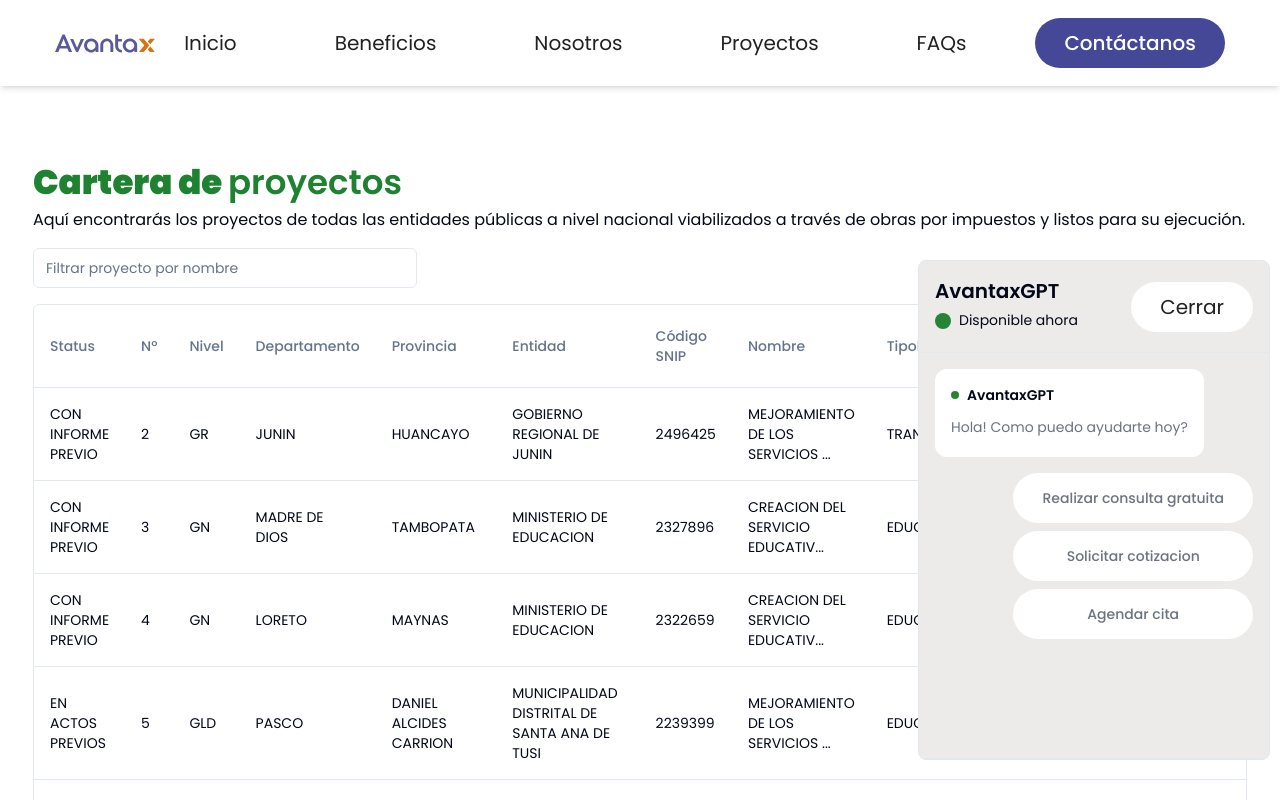
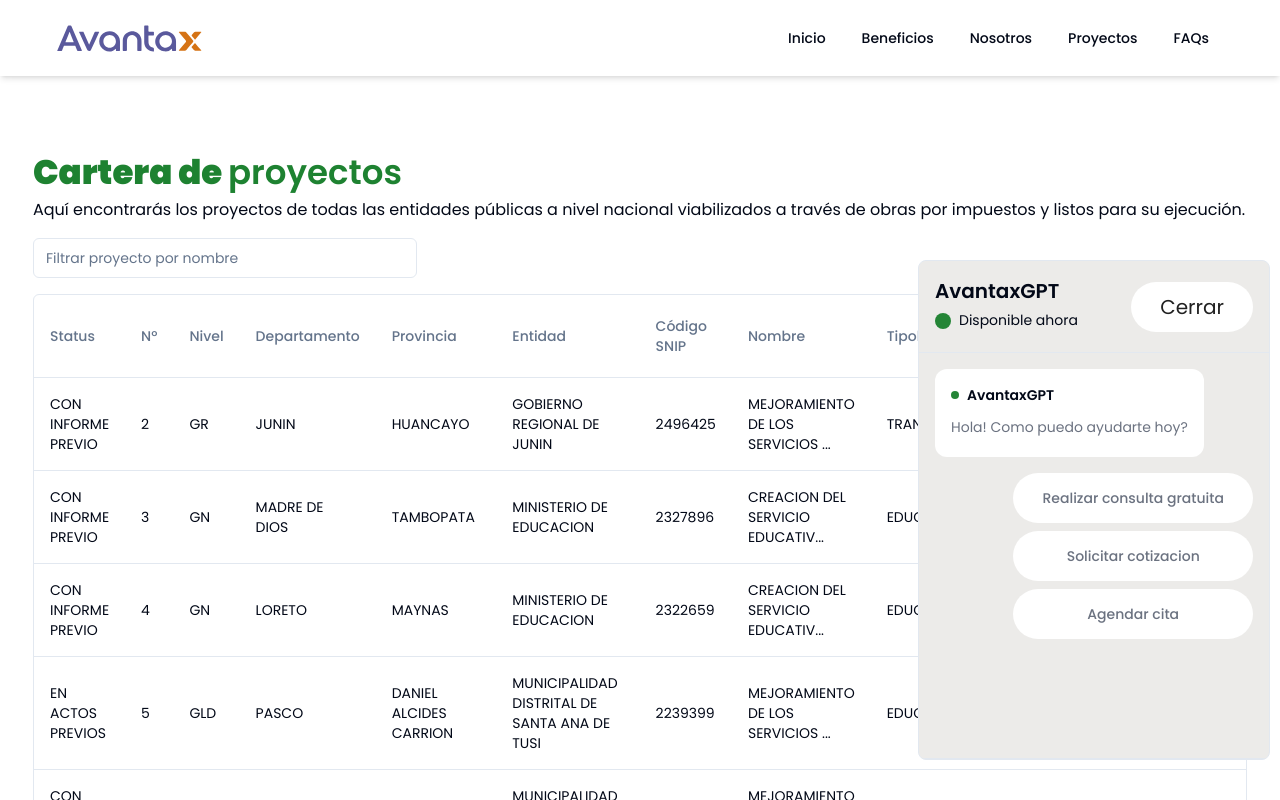
Before and after one commit to vr1eva/avantax, a Next.js app: page /proyectos in a window 1280 px wide. Shown: the top 800 px of the page. Built offline with nearby package versions, Linux system fonts and the light colour scheme.

Commit message:
fix hamburger menu styles

```diff
--- a/package.json
+++ b/package.json
@@ -14,6 +14,7 @@
     "@radix-ui/react-checkbox": "^1.0.4",
     "@radix-ui/react-dropdown-menu": "^2.0.6",
     "@radix-ui/react-label": "^2.0.2",
+    "@radix-ui/react-navigation-menu": "^1.1.4",
     "@radix-ui/react-separator": "^1.0.3",
     "@radix-ui/react-slot": "^1.0.2",
     "@tanstack/react-table": "^8.15.3",
--- a/src/components/header.tsx
+++ b/src/components/header.tsx
@@ -1,66 +1,52 @@
 "use client"
 
-import { useState, useEffect } from "react"
+import { useState } from "react"
 import Image from 'next/image'
 import Link from "next/link"
-import { usePathname } from 'next/navigation'
-import { LINKS, HIGHLIGHTED_PATH } from "@/assets/constants"
+import { LINKS } from "@/assets/constants"
 import menuExpanded from "@/assets/menuExpanded.svg"
 import menu from "@/assets/menu.svg"
-import linkedinGold from "@/assets/linkedin-gold.svg"
-import instagramGold from "@/assets/instagram-gold.svg"
-import twitterGold from "@/assets/twitter-gold.svg"
 import { buttonVariants } from "@/components/ui/button"
 import Logo from "@/components/logo"
+import Menu from "@/components/menu"
 
 function Navbar() {
-    const pathname = usePathname()
     const [menuOpen, setMenuOpen] = useState(false)
-
-    useEffect(() => {
-        setMenuOpen(false)
-    }, [pathname])
-
     const classNames = {
-        nav: `hidden md:relative absolute md:flex md:ml-auto md:gap-10 max-w-[1440px]`,
-        expandedNav: `items-center text-right flex absolute hidden top-[90px] right-0 flex-col z-1 py-[45px] px-[35px] bg-white w-full z-10 items-end`,
-        menu: `flex md:hw-full md:hidden cursor-pointer md:ml-auto md:order-2`,
-        link: `text-[20px] leading-[32px] *:p-0 last-of-type:h-[50px] flex items-center`,
+        nav: `absolute right-0 bg-white w-full top-[57px] text-right p-[45px_35px] flex flex-col gap-[30px]`,
+        link: `text-[20px] leading-[32px] flex flex-col items-end`,
         linkButton: `font-normal text-[20px] leading-[30px] py-[10px] px-[29px]`,
         activeLink: `font-medium text-[20px] leading-[30px] text-indigo`,
-        social: `flex gap-[47px] w-[178px] items-center mt-[278px] md:hidden`
+        social: `flex gap-[47px] w-[178px] items-center mt-[278px] md:hidden`,
+        hamburgerMenu: `md:hidden flex cursor-pointer`
     }
 
     return (
         <>
-            <Image alt="open menu" className={classNames.menu} src={menuOpen ? menuExpanded : menu} width={30} height={18} />
-            <div className={`${classNames.nav} ${menuOpen ? classNames.expandedNav : null}`}>
-                {LINKS.map((link) => {
-                    return (
-                        <Link passHref className={`${classNames.link}  ${buttonVariants({ variant: link.path == HIGHLIGHTED_PATH ? "primary" : "default" })}`} key={link.name} href={link.path}  >
+            <Menu className="hidden md:block" />
+            <Image className={classNames.hamburgerMenu} onClick={() => setMenuOpen(!menuOpen)} alt="open menu" src={menuOpen ? menuExpanded : menu} width={16} height={16} />
+            {menuOpen ?
+                <nav className={classNames.nav}>
+                    {LINKS.map((link, index, array) => (
+                        <Link onClick={() => setMenuOpen(false)} passHref className={`${classNames.link} ${index === array.length - 1 ? buttonVariants({ variant: "primary" }) : ""} `} key={link.name} href={link.path}  >
                             {link.name}
-                        </Link>)
-                })}
-                <div className={classNames.social}>
-                    <Link href="https://www.linkedin.com/company/avantax-peru/?viewAsMember=true"><Image alt="linkedin" width={28} height={28} src={linkedinGold} /> </Link>
-                    <Link href="https://twitter.com/avantax_peru"><Image alt="twitter" width={28} height={28} src={twitterGold} /></Link>
-                    <Link href="https://www.instagram.com/avantax.pe/"><Image alt="instagram" width={28} height={28} src={instagramGold} /></Link>
-                </div>
-            </div>
+                        </Link>
+                    ))}
+
+                </nav >
+                : null}
         </>
     )
 }
 
 export default function Header() {
     const classNames = {
-        header: `bg-white relative z-[200] shadow-md px-[24px] py-[18px] flex md:px-[55px] mx-auto w-full items-center sticky top-0`
+        header: `justify-between bg-white relative z-[200] shadow-md px-[24px] py-[18px] flex md:px-[55px] mx-auto w-full items-center sticky top-0`
     }
     return (
         <header className={classNames.header}>
             <Logo />
-            <div className="ml-auto">
-                <Navbar />
-            </div>
+            <Navbar />
         </header>
     );
 }
--- /dev/null
+++ b/src/components/menu.tsx
@@ -0,0 +1,89 @@
+"use client"
+
+import * as React from "react"
+import Link from "next/link"
+
+import { cn } from "@/lib/utils"
+import {
+    NavigationMenu,
+    NavigationMenuItem,
+    NavigationMenuLink,
+    NavigationMenuList,
+    navigationMenuTriggerStyle,
+} from "@/components/ui/navigation-menu"
+
+const components: { title: string; href: string; description: string }[] = [
+    {
+        title: "Inicio",
+        href: "/",
+        description:
+            "Home.",
+    },
+    {
+        title: "Beneficios",
+        href: "/#beneficios",
+        description:
+            "Conoce los beneficios que tiene Avantax para tu empresa.",
+    },
+    {
+        title: "Nosotros",
+        href: "/nosotros",
+        description:
+            "Conoce el equipo que hace posible Avantax.",
+    },
+    {
+        title: "Proyectos",
+        href: "/proyectos",
+        description: "Inspecciona los proyectos en los que hemos trabajado.",
+    },
+    {
+        title: "FAQs",
+        href: "/faq",
+        description:
+            "Preguntas frecuentes.",
+    },
+]
+
+export default function Menu({ className }: { className: string }) {
+    return (
+        <NavigationMenu className={className}>
+            <NavigationMenuList>
+                {components.map(item => (
+                    <NavigationMenuItem key={item.title}>
+                        <Link href={item.href} legacyBehavior passHref>
+                            <NavigationMenuLink className={navigationMenuTriggerStyle()}>
+                                {item.title}
+                            </NavigationMenuLink>
+                        </Link>
+                    </NavigationMenuItem>
+                ))}
+            </NavigationMenuList>
+        </NavigationMenu>
+    )
+}
+
+const ListItem = React.forwardRef<
+    React.ElementRef<"a">,
+    React.ComponentPropsWithoutRef<"a">
+>(({ className, title, children, ...props }, ref) => {
+    return (
+        <li>
+            <NavigationMenuLink asChild>
+                <a
+                    ref={ref}
+                    className={cn(
+                        "block select-none space-y-1 rounded-md p-3 leading-none no-underline outline-none transition-colors hover:bg-accent hover:text-accent-foreground focus:bg-accent focus:text-accent-foreground",
+                        className
+                    )}
+                    {...props}
+                >
+                    <div className="text-sm font-medium leading-none">{title}</div>
+                    <p className="line-clamp-2 text-sm leading-snug text-muted-foreground">
+                        {children}
+                    </p>
+                </a>
+            </NavigationMenuLink>
+        </li>
+    )
+})
+ListItem.displayName = "ListItem"
--- a/src/components/ui/button.tsx
+++ b/src/components/ui/button.tsx
@@ -11,7 +11,7 @@ const buttonVariants = cva(
         destructive:
           "bg-destructive text-destructive-foreground hover:bg-destructive/90",
         link: "text-primary underline-offset-4 hover:underline",
-        primary: `bg-indigo text-white hover:bg-eastBay max-[600px]:w-full max-[600px]:py-[10px] max-[600px]:px-[16px]`,
+        primary: `flex items-center justify-center bg-indigo text-white hover:bg-eastBay max-[600px]:w-full max-[600px]:py-[10px] max-[600px]:px-[16px]`,
         secondary: `border-1 border-solid border-dark`,
         tertiary: `text-indigo `,
         light: `text-dark`,
--- /dev/null
+++ b/src/components/ui/navigation-menu.tsx
@@ -0,0 +1,128 @@
+import * as React from "react"
+import * as NavigationMenuPrimitive from "@radix-ui/react-navigation-menu"
+import { cva } from "class-variance-authority"
+import { ChevronDown } from "lucide-react"
+
+import { cn } from "@/lib/utils"
+
+const NavigationMenu = React.forwardRef<
+  React.ElementRef<typeof NavigationMenuPrimitive.Root>,
+  React.ComponentPropsWithoutRef<typeof NavigationMenuPrimitive.Root>
+>(({ className, children, ...props }, ref) => (
+  <NavigationMenuPrimitive.Root
+    ref={ref}
+    className={cn(
+      "relative z-10 flex max-w-max flex-1 items-center justify-center",
+      className
+    )}
+    {...props}
+  >
+    {children}
+    <NavigationMenuViewport />
+  </NavigationMenuPrimitive.Root>
+))
+NavigationMenu.displayName = NavigationMenuPrimitive.Root.displayName
+
+const NavigationMenuList = React.forwardRef<
+  React.ElementRef<typeof NavigationMenuPrimitive.List>,
+  React.ComponentPropsWithoutRef<typeof NavigationMenuPrimitive.List>
+>(({ className, ...props }, ref) => (
+  <NavigationMenuPrimitive.List
+    ref={ref}
+    className={cn(
+      "group flex flex-1 list-none items-center justify-center space-x-1",
+      className
+    )}
+    {...props}
+  />
+))
+NavigationMenuList.displayName = NavigationMenuPrimitive.List.displayName
+
+const NavigationMenuItem = NavigationMenuPrimitive.Item
+
+const navigationMenuTriggerStyle = cva(
+  "group inline-flex h-10 w-max items-center justify-center rounded-md bg-background px-4 py-2 text-sm font-medium transition-colors hover:bg-accent hover:text-accent-foreground focus:bg-accent focus:text-accent-foreground focus:outline-none disabled:pointer-events-none disabled:opacity-50 data-[active]:bg-accent/50 data-[state=open]:bg-accent/50"
+)
+
+const NavigationMenuTrigger = React.forwardRef<
+  React.ElementRef<typeof NavigationMenuPrimitive.Trigger>,
+  React.ComponentPropsWithoutRef<typeof NavigationMenuPrimitive.Trigger>
+>(({ className, children, ...props }, ref) => (
+  <NavigationMenuPrimitive.Trigger
+    ref={ref}
+    className={cn(navigationMenuTriggerStyle(), "group", className)}
+    {...props}
+  >
+    {children}{" "}
+    <ChevronDown
+      className="relative top-[1px] ml-1 h-3 w-3 transition duration-200 group-data-[state=open]:rotate-180"
+      aria-hidden="true"
+    />
+  </NavigationMenuPrimitive.Trigger>
+))
+NavigationMenuTrigger.displayName = NavigationMenuPrimitive.Trigger.displayName
+
+const NavigationMenuContent = React.forwardRef<
+  React.ElementRef<typeof NavigationMenuPrimitive.Content>,
+  React.ComponentPropsWithoutRef<typeof NavigationMenuPrimitive.Content>
+>(({ className, ...props }, ref) => (
+  <NavigationMenuPrimitive.Content
+    ref={ref}
+    className={cn(
+      "left-0 top-0 w-full data-[motion^=from-]:animate-in data-[motion^=to-]:animate-out data-[motion^=from-]:fade-in data-[motion^=to-]:fade-out data-[motion=from-end]:slide-in-from-right-52 data-[motion=from-start]:slide-in-from-left-52 data-[motion=to-end]:slide-out-to-right-52 data-[motion=to-start]:slide-out-to-left-52 md:absolute md:w-auto ",
+      className
+    )}
+    {...props}
+  />
+))
+NavigationMenuContent.displayName = NavigationMenuPrimitive.Content.displayName
+
+const NavigationMenuLink = NavigationMenuPrimitive.Link
+
+const NavigationMenuViewport = React.forwardRef<
+  React.ElementRef<typeof NavigationMenuPrimitive.Viewport>,
+  React.ComponentPropsWithoutRef<typeof NavigationMenuPrimitive.Viewport>
+>(({ className, ...props }, ref) => (
+  <div className={cn("absolute left-0 top-full flex justify-center")}>
+    <NavigationMenuPrimitive.Viewport
+      className={cn(
+        "origin-top-center relative mt-1.5 h-[var(--radix-navigation-menu-viewport-height)] w-full overflow-hidden rounded-md border bg-popover text-popover-foreground shadow-lg data-[state=open]:animate-in data-[state=closed]:animate-out data-[state=closed]:zoom-out-95 data-[state=open]:zoom-in-90 md:w-[var(--radix-navigation-menu-viewport-width)]",
+        className
+      )}
+      ref={ref}
+      {...props}
+    />
+  </div>
+))
+NavigationMenuViewport.displayName =
+  NavigationMenuPrimitive.Viewport.displayName
+
+const NavigationMenuIndicator = React.forwardRef<
+  React.ElementRef<typeof NavigationMenuPrimitive.Indicator>,
+  React.ComponentPropsWithoutRef<typeof NavigationMenuPrimitive.Indicator>
+>(({ className, ...props }, ref) => (
+  <NavigationMenuPrimitive.Indicator
+    ref={ref}
+    className={cn(
+      "top-full z-[1] flex h-1.5 items-end justify-center overflow-hidden data-[state=visible]:animate-in data-[state=hidden]:animate-out data-[state=hidden]:fade-out data-[state=visible]:fade-in",
+      className
+    )}
+    {...props}
+  >
+    <div className="relative top-[60%] h-2 w-2 rotate-45 rounded-tl-sm bg-border shadow-md" />
+  </NavigationMenuPrimitive.Indicator>
+))
+NavigationMenuIndicator.displayName =
+  NavigationMenuPrimitive.Indicator.displayName
+
+export {
+  navigationMenuTriggerStyle,
+  NavigationMenu,
+  NavigationMenuList,
+  NavigationMenuItem,
+  NavigationMenuContent,
+  NavigationMenuTrigger,
+  NavigationMenuLink,
+  NavigationMenuIndicator,
+  NavigationMenuViewport,
+}
```
Also changed, not shown: src/assets/menuExpanded.svg, 1 other file (tests, documents, lock files or other folders).
